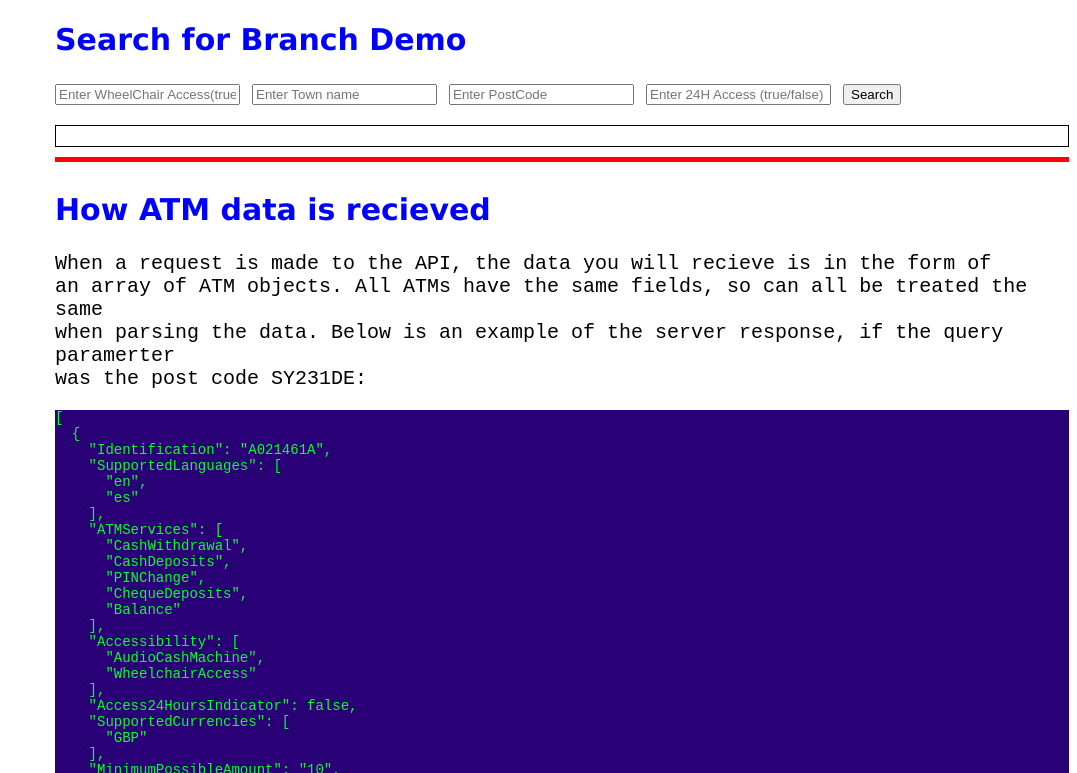
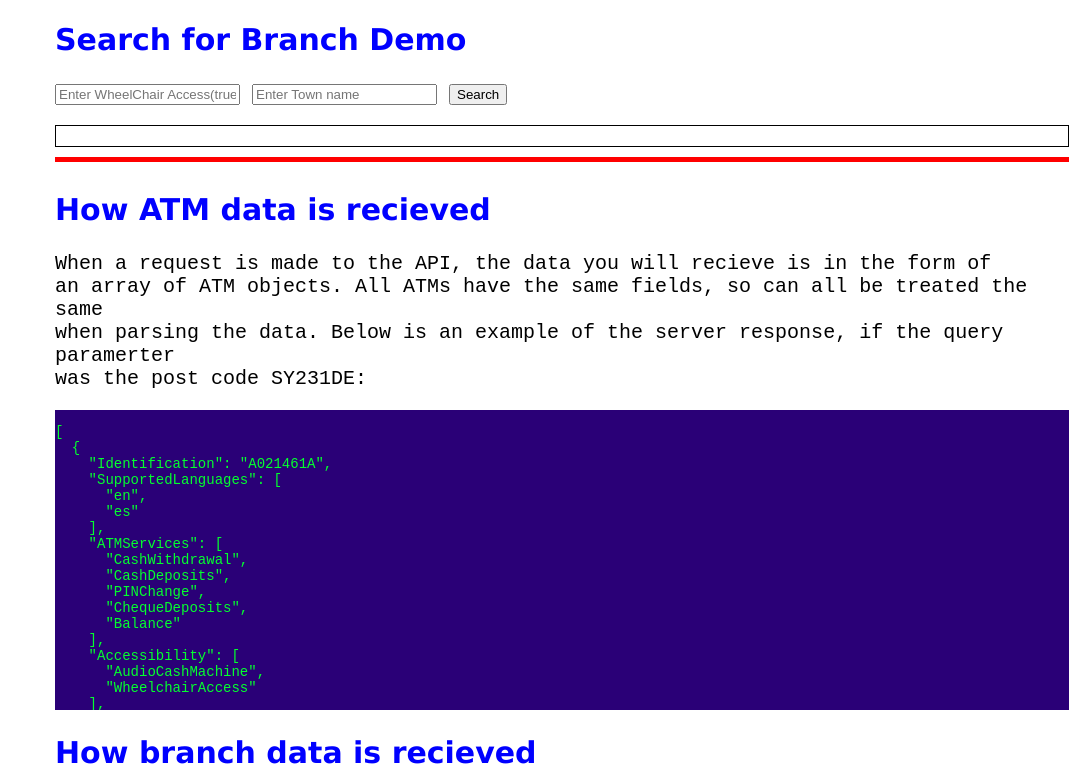
Before and after one commit to josh-dev-things/stacs-hackathon-10, a website: page wiki/wiki.html in a window 1280 px wide. Shown: the part 1186-1959 px from the top of the page, without its empty margins (203-1280 px from the left). Drawn offline with Linux system fonts and the light colour scheme.

Commit message:
renamed js file and added some styling

```diff
--- a/wiki/wiki-style.css
+++ b/wiki/wiki-style.css
@@ -83,6 +83,8 @@ hr {
     font-size: 14px;
     background-color: #2a0077;
     color: #04ff2e;
+    overflow: auto;
+    max-height: 300px;
 }
 
 
--- a/wiki/wiki.html
+++ b/wiki/wiki.html
@@ -4,7 +4,7 @@
     <meta charset="UTF-8">
     <meta name="viewport" content="width=device-width, initial-scale=1.0">
     <link rel="stylesheet" href="wiki-style.css">
-    <script src ="rendering.js"></script>
+    <script src ="wiki.js"></script>
     <title>SantanWare API</title>
 </head>
 <body>
@@ -82,8 +82,6 @@
             <form onsubmit="event.preventDefault(); getBranch();">
                 <input type="text" id="waInput" placeholder="Enter WheelChair Access(true/false)">
                 <input type="text" id="townInput" placeholder="Enter Town name">
-                <input type="text" id="pcInput" placeholder="Enter PostCode">
-                <input type="text" id="hourInput" placeholder="Enter 24H Access (true/false)">
                 <button type="submit">Search</button>
             </form>
             <div class="showData" id="BranchInfo"></div>
```
Also changed, not shown: wiki/wiki.js (renamed from wiki/rendering.js).
